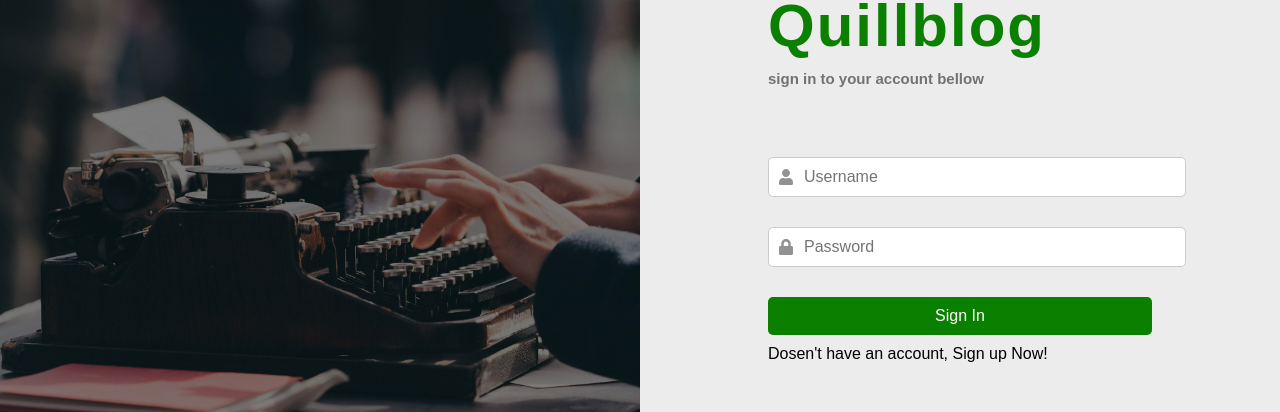
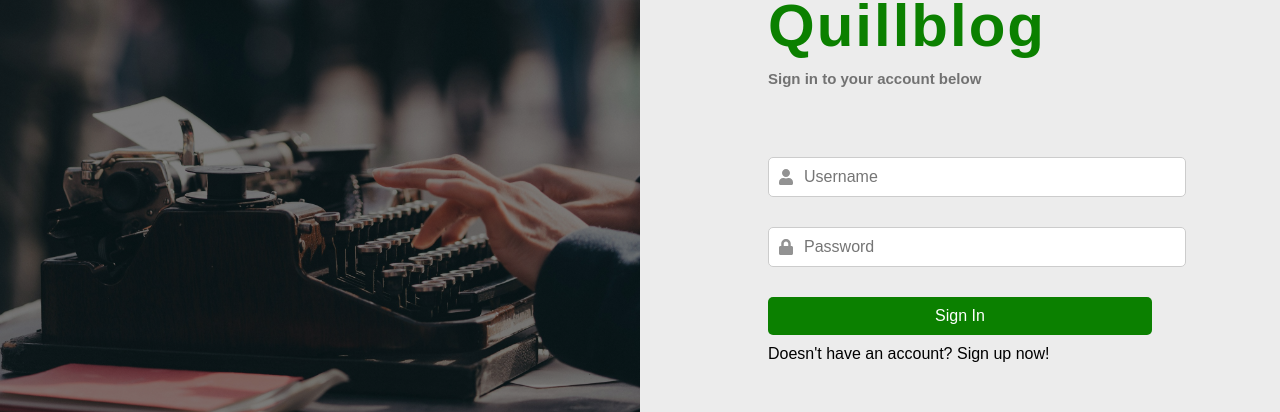
Before and after one commit to NTDK5/Frontend_Quillblog, a React (Create React App) app: page /login in a window 1280 px wide. Shown: the part 332-744 px from the top of the page. Built offline with nearby package versions, Linux system fonts and the light colour scheme; a web font is replaced by a local one.

Commit message:
Refactor LoginScreen component for improved readability

```diff
--- a/src/screens/LoginScreen.jsx
+++ b/src/screens/LoginScreen.jsx
@@ -4,21 +4,18 @@ import { useDispatch, useSelector } from "react-redux";
 import { useLoginMutation } from "../slices/usersApiSlice";
 import { setCredentials } from "../slices/authSlice";
 import { toast } from "react-toastify";
-import { FaSignInAlt, FaEnvelope, FaLock, FaUser } from "react-icons/fa";
-import signInImage from '../assets/signIn.jpg';
-import logo from '../assets/logo.png';
-import { FaPerson } from "react-icons/fa6";
-
-
+import { FaLock, FaUser } from "react-icons/fa";
+import signInImage from "../assets/signIn.jpg";
+import logo from "../assets/logo.png";
 
 const LoginScreen = () => {
   const [name, setName] = useState("");
   const [password, setPassword] = useState("");
+
   const dispatch = useDispatch();
   const navigate = useNavigate();
 
   const [login, { isLoading }] = useLoginMutation();
-
   const { userInfo } = useSelector((state) => state.auth);
 
   useEffect(() => {
@@ -30,7 +27,7 @@ const LoginScreen = () => {
   const submitHandler = async (e) => {
     e.preventDefault();
     try {
-      const res = await login({ name, password}).unwrap();
+      const res = await login({ name, password }).unwrap();
       dispatch(setCredentials({ ...res }));
       navigate("/");
     } catch (err) {
@@ -41,41 +38,52 @@ const LoginScreen = () => {
   return (
     <div className="login_container">
       <div className="sign_in_image">
-        <img src={signInImage} alt="signinimage" />
-        <div className="overlay"></div>
+        <img src={signInImage} alt="Sign in" />
+        <div className="overlay" />
       </div>
+
       <div className="form_container">
         <div className="form_content">
-        <img src={logo} width={70} height={70}></img>
-          <h1 className="welcome">Welcome Back to <span>Quillblog</span></h1>
-          <h6>sign in to your account bellow</h6>
+          <img src={logo} alt="Quillblog logo" width={70} height={70} />
+
+          <h1 className="welcome">
+            Welcome Back to <span>Quillblog</span>
+          </h1>
+          <h6>Sign in to your account below</h6>
+
           <form onSubmit={submitHandler}>
             <div className="form_group">
               <FaUser className="input-icon" />
               <input
-    type="name"
+                type="text"
                 value={name}
                 onChange={(e) => setName(e.target.value)}
                 placeholder="Username"
                 required
               />
             </div>
+
             <div className="form_group">
               <FaLock className="input-icon" />
               <input
                 type="password"
                 value={password}
+                onChange={(e) => setPassword(e.target.value)}
                 placeholder="Password"
-    onChange={(e) => setPassword(e.target.value)}
                 required
               />
             </div>
-        <button type="submit">Sign In</button>
-        <Link to="/register">Dosen't have an account, Sign up Now!</Link>
+
+            <button type="submit" disabled={isLoading}>
+              {isLoading ? "Signing in..." : "Sign In"}
+            </button>
+
+            <Link to="/register">
+              Doesn't have an account? Sign up now!
+            </Link>
           </form>
         </div>
       </div>
-
     </div>
   );
 };
```
Lines whose indentation alone changed are shown as unchanged.
